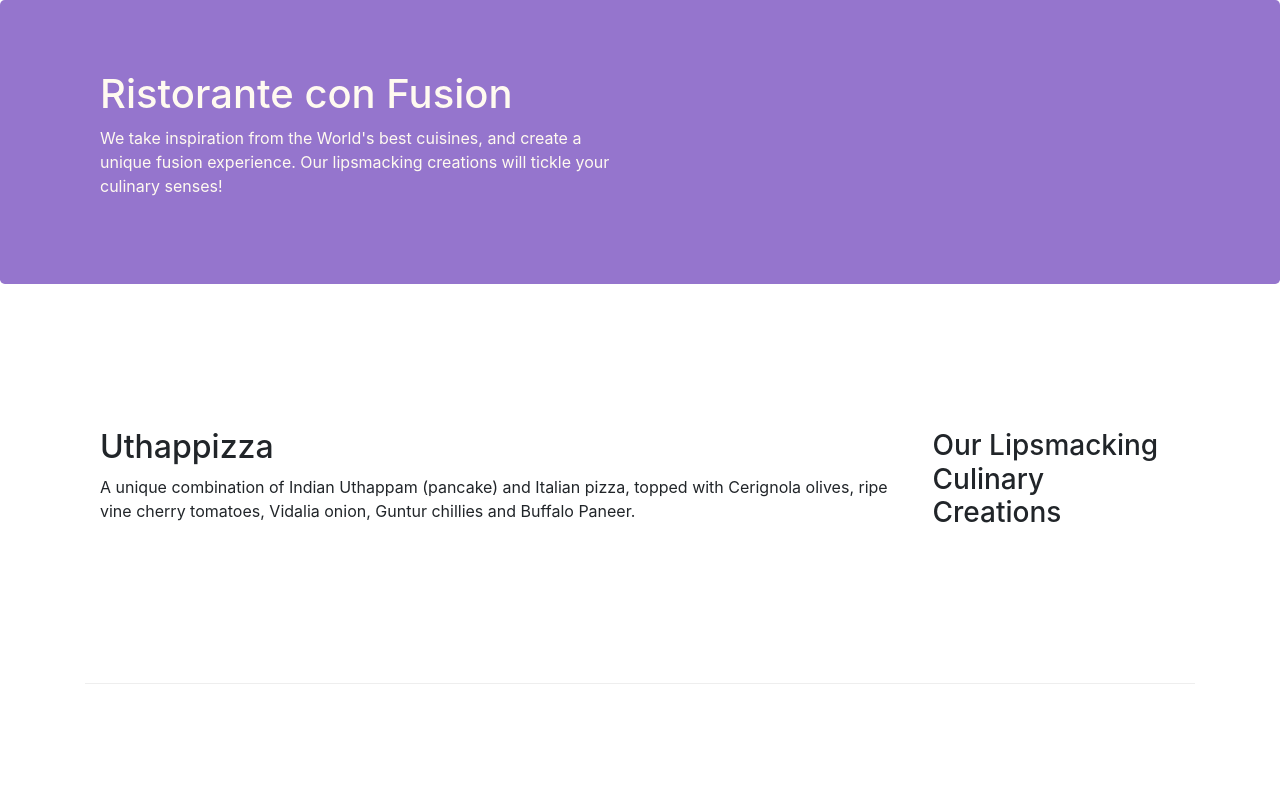
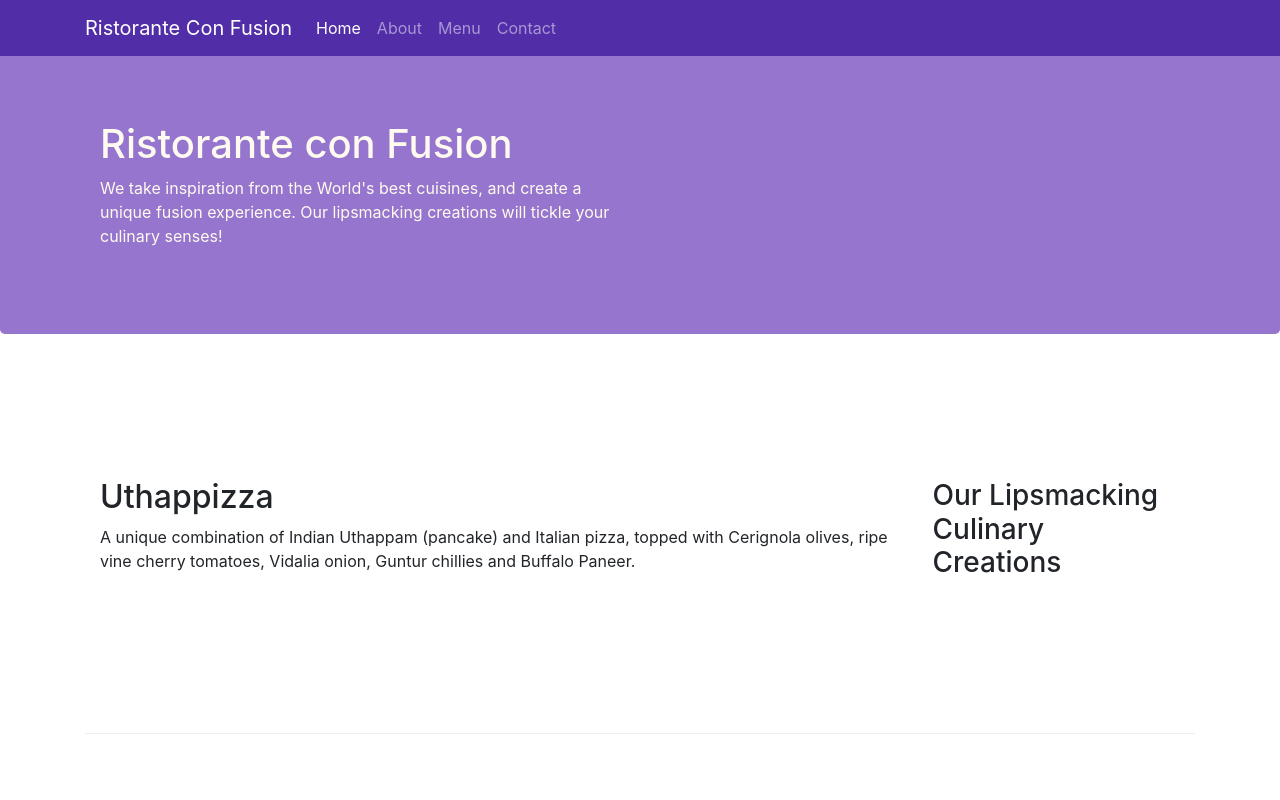
Before and after one commit to MykolaPylypets/conFusion, a website: page index.html in a window 1280 px wide. Shown: the top 800 px of the page. Drawn offline with nearby package versions, Linux system fonts and the light colour scheme.

Commit message:
Navbar and Breadcrumbs

```diff
--- a/css/styles.css
+++ b/css/styles.css
@@ -28,3 +28,12 @@ address{
     margin:0px;
     color:#0f0f0f;
 }
+
+body{
+    padding:50px 0px 0px 0px;
+    z-index:0;
+}
+
+.navbar-dark {
+     background-color: #512DA8;
+}
--- a/index.html
+++ b/index.html
@@ -14,6 +14,21 @@
 </head>
 
 <body>
+    <nav class="navbar navbar-dark navbar-expand-sm fixed-top">
+        <div class="container">
+	    <button class="navbar-toggler" type="button" data-toggle="collapse" data-target="#Navbar">
+                <span class="navbar-toggler-icon"></span>
+            </button>
+            <a class="navbar-brand" href="#">Ristorante Con Fusion</a>
+	    <div class="collapse navbar-collapse" id="Navbar">
+                <ul class="navbar-nav mr-auto">
+                    <li class="nav-item active"><a class="nav-link" href="#">Home</a></li>
+                    <li class="nav-item"><a class="nav-link" href="./aboutus.html">About</a></li>
+                    <li class="nav-item"><a class="nav-link" href="#">Menu</a></li>
+                    <li class="nav-item"><a class="nav-link" href="#">Contact</a></li>
+                </ul>
+        </div>
+    </nav>
 
     <header class="jumbotron">
         <div class="container">
```
Also changed, not shown: aboutus.html (+31 -3 lines).
